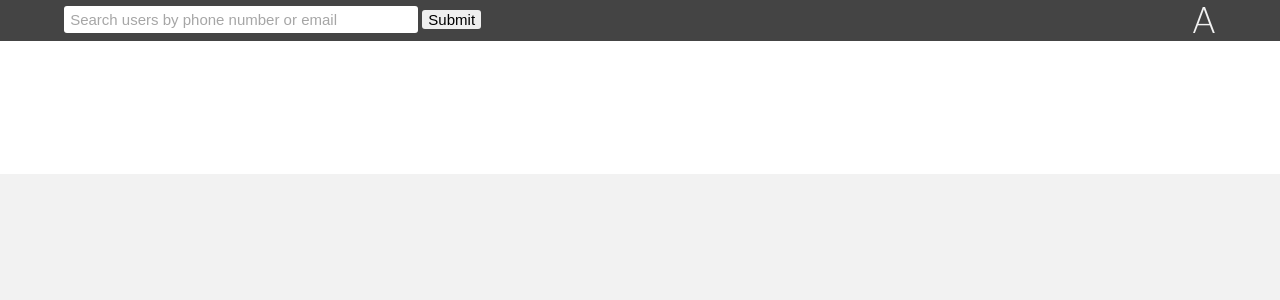
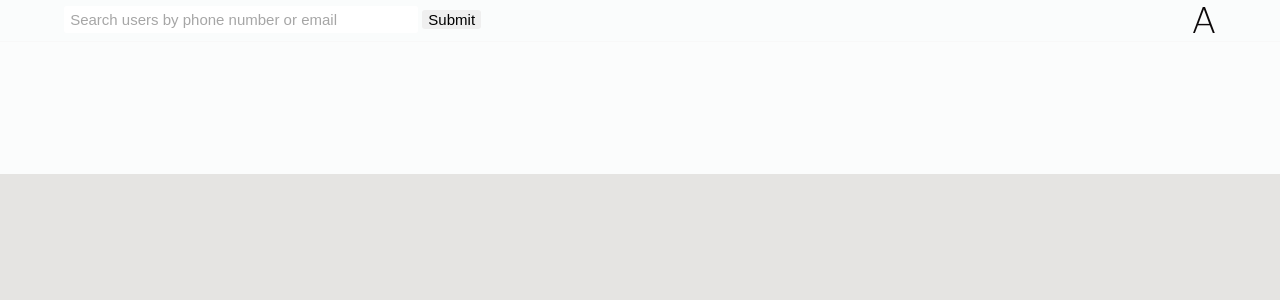
Before and after one commit to sherleyj/kado, a Django app: page /user/1/26/add_item in a window 1280 px wide. Shown: the top 300 px of the page. Run offline with Django 3.2, Linux system fonts and the light colour scheme; data comes from the database, SQL or seed files in the repository; some web fonts are replaced.

Commit message:
modified user page

```diff
--- a/WishListApp/static/WishListApp/css/styles.css
+++ b/WishListApp/static/WishListApp/css/styles.css
@@ -7,7 +7,7 @@
 		padding: 0;
 	}
 	body {
-		background-color: #f2f2f2;
+		background-color: #E5E4E2;
 		margin: 0;
 		padding: 0;
 	}
@@ -29,9 +29,10 @@
 
 	.menu-style {
 		position: absolute;
-		width: 100%;
-		height: 100%;
-		background-color: rgba(22,22,22,.8);
+    width: 100%;
+    height: 100%;
+    background-color: rgba(251,252,252,.8);
+    border-bottom: 1px solid #f8f8f8;
 	}
 
 	.header-text {
@@ -352,7 +353,7 @@
 	.home-logo a {
 		font-family: 'Megrim', cursive;
 		text-decoration: none;
-		color: #f2f2f2;
+		color: #0C090A;
 		font-size: 35px;
 	}
 
@@ -369,7 +370,7 @@
 		padding-top: 50px;
 		margin: 0 auto;
 		/*height: 500px;*/
-		background-color: #fff;
+		background-color: #FBFCFC;
 	}
 
 	.user-header div{
@@ -386,16 +387,16 @@
 	}
 
 	.user-header img {
-		height: 100px;
+		height: 140px;
 		/*display: inline-block;*/
-		border-radius: 50px;
+		border-radius: 70px;
 		/*padding-right: 10px;*/
 		/*max-width: 100%;*/
-
-		display: inline;
+		display: block;
 		vertical-align: middle;
-		padding-right: 5px;
-		margin-top: -27px;
+		/*padding-right: 5px;*/
+		/*margin-top: -27px;*/
+		margin: 0 auto;
 	}
 
 	.user-header h1 {
@@ -403,7 +404,9 @@
 		display: inline-block;
 		text-align: center;
 		margin: 0;
-		padding-left: 5px;
+		padding-top: 10px;
+		font-size: 34px;
+		/*padding-left: 5px;*/
 		/*vertical-align: middle;*/
 		/*height: 100%;*/
 		/*max-width: 100%;*/
@@ -453,7 +456,7 @@
   	/*padding: 5px;*/
    	border-radius: 5px;
    	padding: 10px;
-   	background-color: #fff;
+   	background-color: #FBFCFC;
    	box-shadow: 0 1px 2px 0 rgba(0,0,0,0.22);
   }
 
@@ -469,7 +472,7 @@
   	margin: 5px;
   	width: 200px;
   	border-radius: 5px;
-  	background-color: #fff;
+  	background-color: #FBFCFC;
   	/*height: 300px;*/
   	box-shadow: 0 1px 2px 0 rgba(0,0,0,0.22);
   }
@@ -596,7 +599,7 @@
 	.item-container {
 		width: 250px;
 		margin: 0 auto;
-		background-color: #fff;
+		background-color: #FBFCFC;
 		border-radius: 5px;
 		padding: 0px 10px;
 		padding-bottom: 10px;
```
